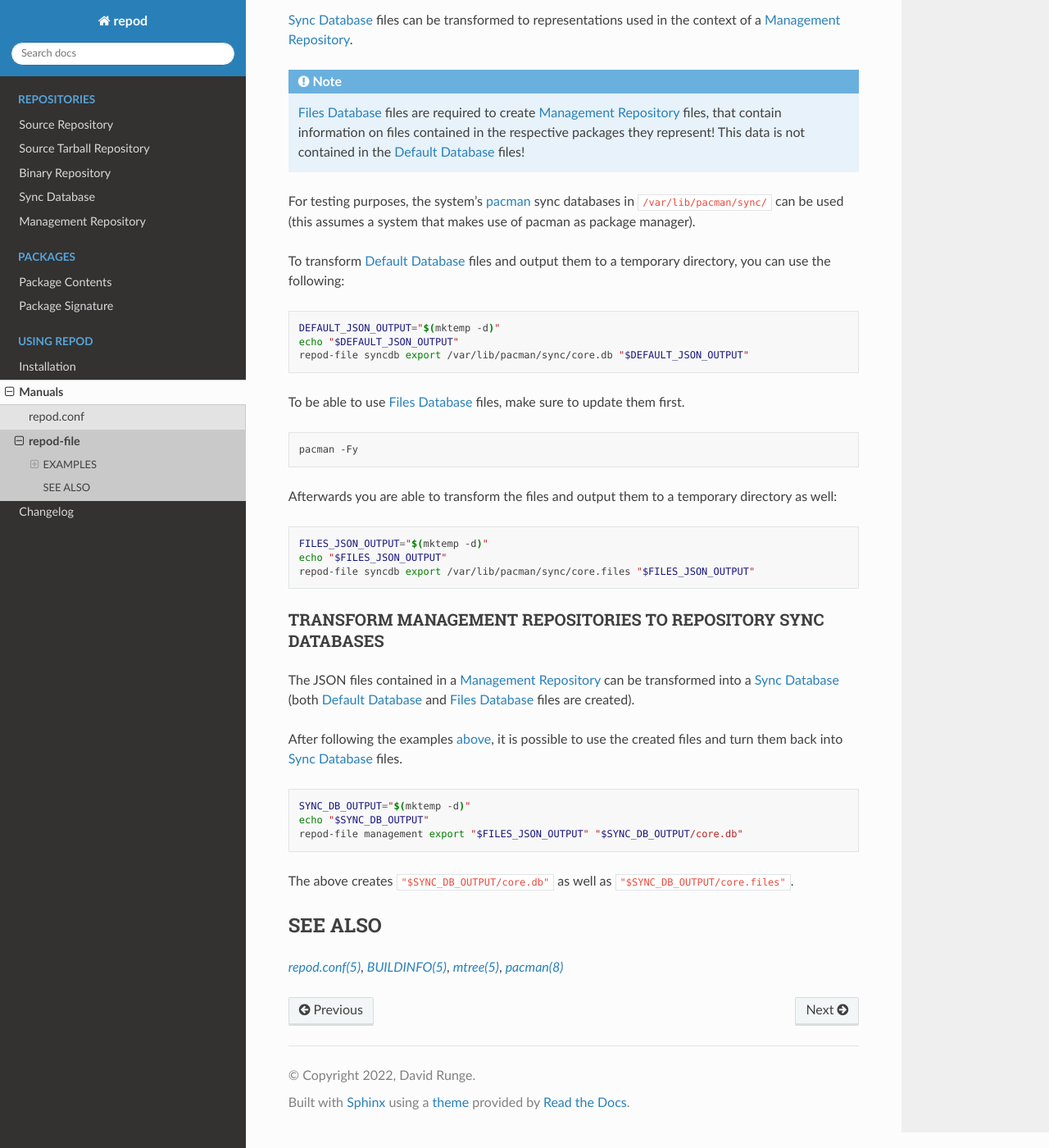
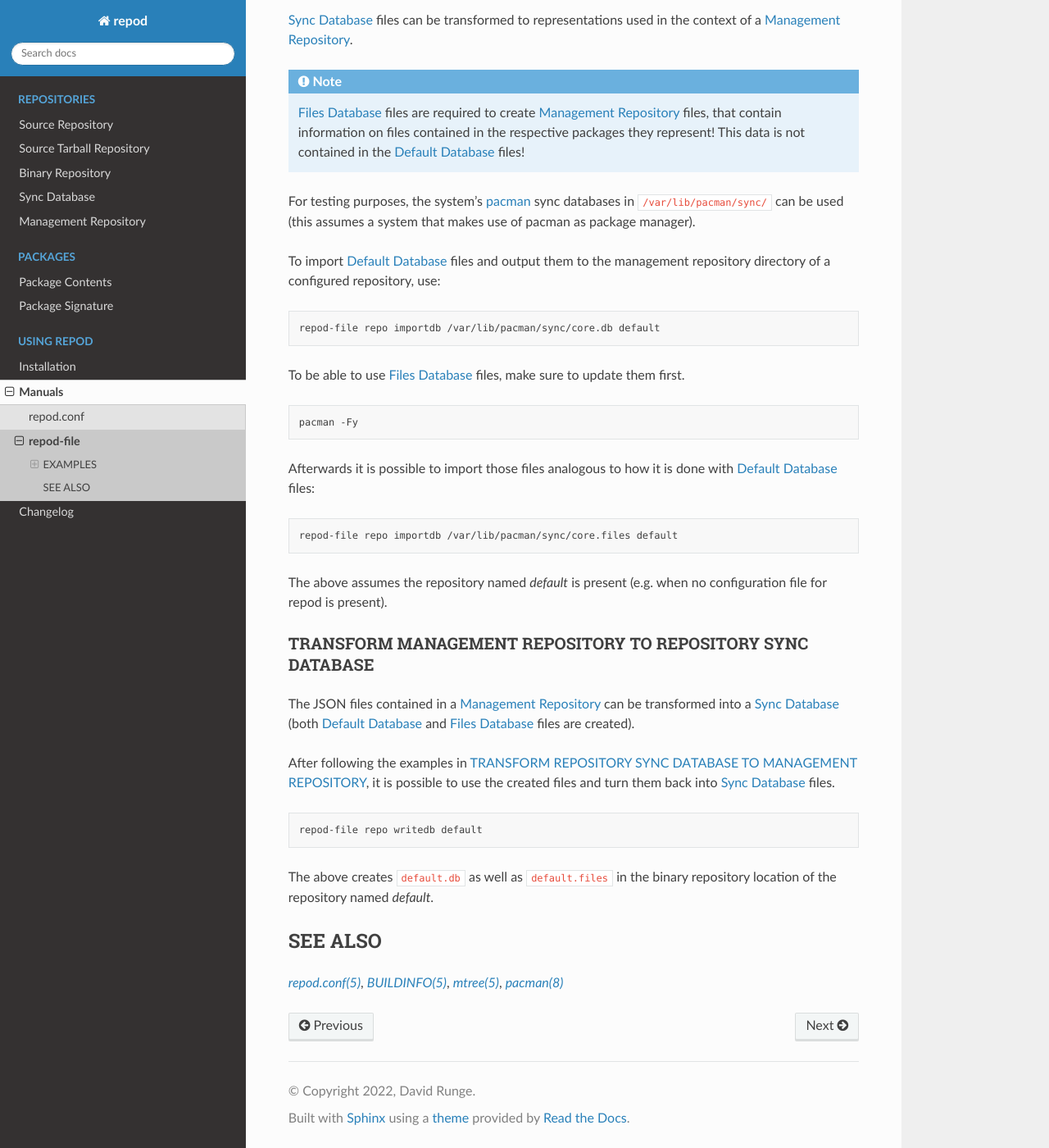
Before and after one commit to archlinux/repod, a Sphinx documentation site: the page built from docs/repod/man/repod_file.rst, in a window 1280 px wide and 1400 px high, scrolled down 403 px. Shown: the whole window at 82% size. Built offline with Sphinx 7.4.7 and the Read the Docs theme 2.0.0, drawn with Linux system fonts in a browser that asks for light colours; some of the changed text lies outside the part shown.

Commit message:
Adapt repod-file examples to current CLI
docs/repod/man/repod_file.rst:
Change examples to reflect the handling of repository sync database
files and management repositories in the context of the current
repod-file interface.
Remove links that are no longer used.

```diff
--- a/docs/repod/man/repod_file.rst
+++ b/docs/repod/man/repod_file.rst
@@ -14,8 +14,8 @@ EXAMPLES
 
 .. _syncdb_to_management_repo:
 
-TRANSFORM REPOSITORY SYNC DATABASES TO MANAGEMENT REPOSITORY
-^^^^^^^^^^^^^^^^^^^^^^^^^^^^^^^^^^^^^^^^^^^^^^^^^^^^^^^^^^^^
+TRANSFORM REPOSITORY SYNC DATABASE TO MANAGEMENT REPOSITORY
+^^^^^^^^^^^^^^^^^^^^^^^^^^^^^^^^^^^^^^^^^^^^^^^^^^^^^^^^^^^
 
 :ref:`sync database` files can be transformed to representations used in the
 context of a :ref:`management repository`.
@@ -31,14 +31,12 @@ For testing purposes, the system's |pacman| sync databases in
 ``/var/lib/pacman/sync/`` can be used (this assumes a system that makes use of
 pacman as package manager).
 
-To transform :ref:`default sync database` files and output them to a temporary
-directory, you can use the following:
+To import :ref:`default sync database` files and output them to the management
+repository directory of a configured repository, use:
 
 .. code:: sh
 
-  DEFAULT_JSON_OUTPUT="$(mktemp -d)"
-  echo "$DEFAULT_JSON_OUTPUT"
-  repod-file syncdb export /var/lib/pacman/sync/core.db "$DEFAULT_JSON_OUTPUT"
+  repod-file repo importdb /var/lib/pacman/sync/core.db default
 
 To be able to use :ref:`files sync database` files, make sure to update them
 first.
@@ -47,49 +45,40 @@ first.
 
   pacman -Fy
 
-Afterwards you are able to transform the files and output them to a temporary
-directory as well:
+Afterwards it is possible to import those files analogous to how it is done
+with :ref:`default sync database` files:
 
 .. code:: sh
 
-  FILES_JSON_OUTPUT="$(mktemp -d)"
-  echo "$FILES_JSON_OUTPUT"
-  repod-file syncdb export /var/lib/pacman/sync/core.files "$FILES_JSON_OUTPUT"
+  repod-file repo importdb /var/lib/pacman/sync/core.files default
+
+The above assumes the repository named *default* is present (e.g. when no
+configuration file for repod is present).
 
 .. _management_repo_to_syncdb:
 
-TRANSFORM MANAGEMENT REPOSITORIES TO REPOSITORY SYNC DATABASES
-^^^^^^^^^^^^^^^^^^^^^^^^^^^^^^^^^^^^^^^^^^^^^^^^^^^^^^^^^^^^^^
+TRANSFORM MANAGEMENT REPOSITORY TO REPOSITORY SYNC DATABASE
+^^^^^^^^^^^^^^^^^^^^^^^^^^^^^^^^^^^^^^^^^^^^^^^^^^^^^^^^^^^
 
 The JSON files contained in a :ref:`management repository` can be transformed
 into a :ref:`sync database` (both :ref:`default sync database` and :ref:`files
 sync database` files are created).
 
-After following the examples :ref:`above <syncdb_to_management_repo>`, it is
+After following the examples in :ref:`syncdb_to_management_repo`, it is
 possible to use the created files and turn them back into :ref:`sync database`
 files.
 
 .. code:: sh
 
-  SYNC_DB_OUTPUT="$(mktemp -d)"
-  echo "$SYNC_DB_OUTPUT"
-  repod-file management export "$FILES_JSON_OUTPUT" "$SYNC_DB_OUTPUT/core.db"
+  repod-file repo writedb default
 
-The above creates ``"$SYNC_DB_OUTPUT/core.db"`` as well as
-``"$SYNC_DB_OUTPUT/core.files"``.
+The above creates ``default.db`` as well as ``default.files`` in the binary
+repository location of the repository named *default*.
 
 .. |pacman| raw:: html
 
   <a target="blank" href="https://man.archlinux.org/man/pacman.8">pacman</a>
 
-.. |JSON schema| raw:: html
-
-  <a target="blank" href="https://en.wikipedia.org/wiki/JSON#Metadata_and_schema">JSON schema</a>
-
-.. |package splitting| raw:: html
-
-  <a target="blank" href="https://man.archlinux.org/man/PKGBUILD.5#PACKAGE_SPLITTING">package splitting</a>
-
 SEE ALSO
 --------
 
```
